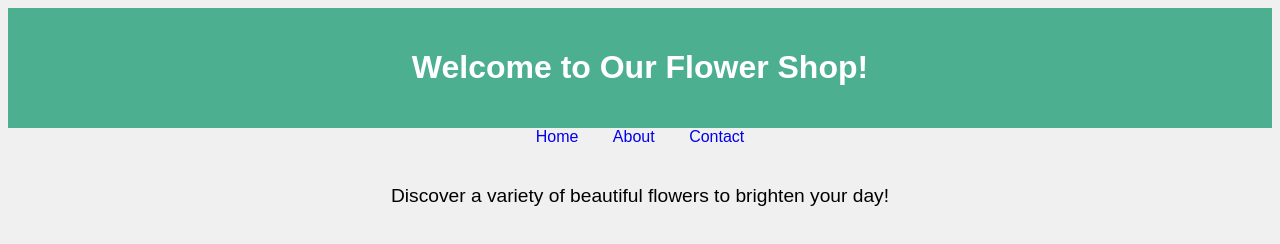
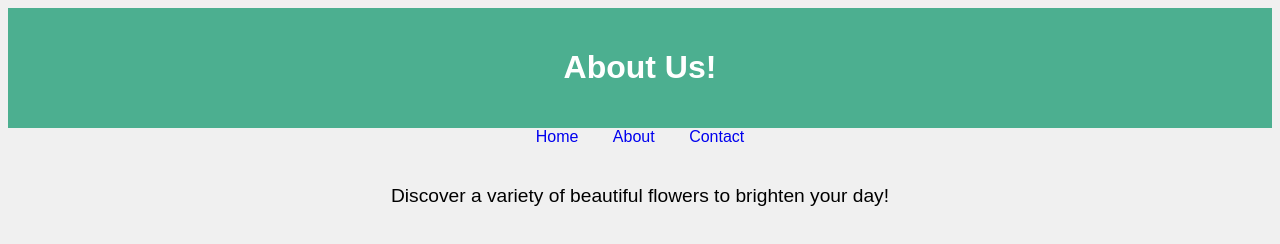
Before and after one commit to emilyh135/github, a plain HTML site: page about.html in a window 1280 px wide. Drawn offline with Linux system fonts and the light colour scheme.

Commit message:
Update about.html

```diff
--- a/about.html
+++ b/about.html
@@ -9,7 +9,7 @@
 </head>
 <body>
   <header>
-    <h1>Welcome to Our Flower Shop!</h1>
+    <h1>About Us!</h1>
   </header>
   <nav>
     <a href="/github/index">Home</a>
```
